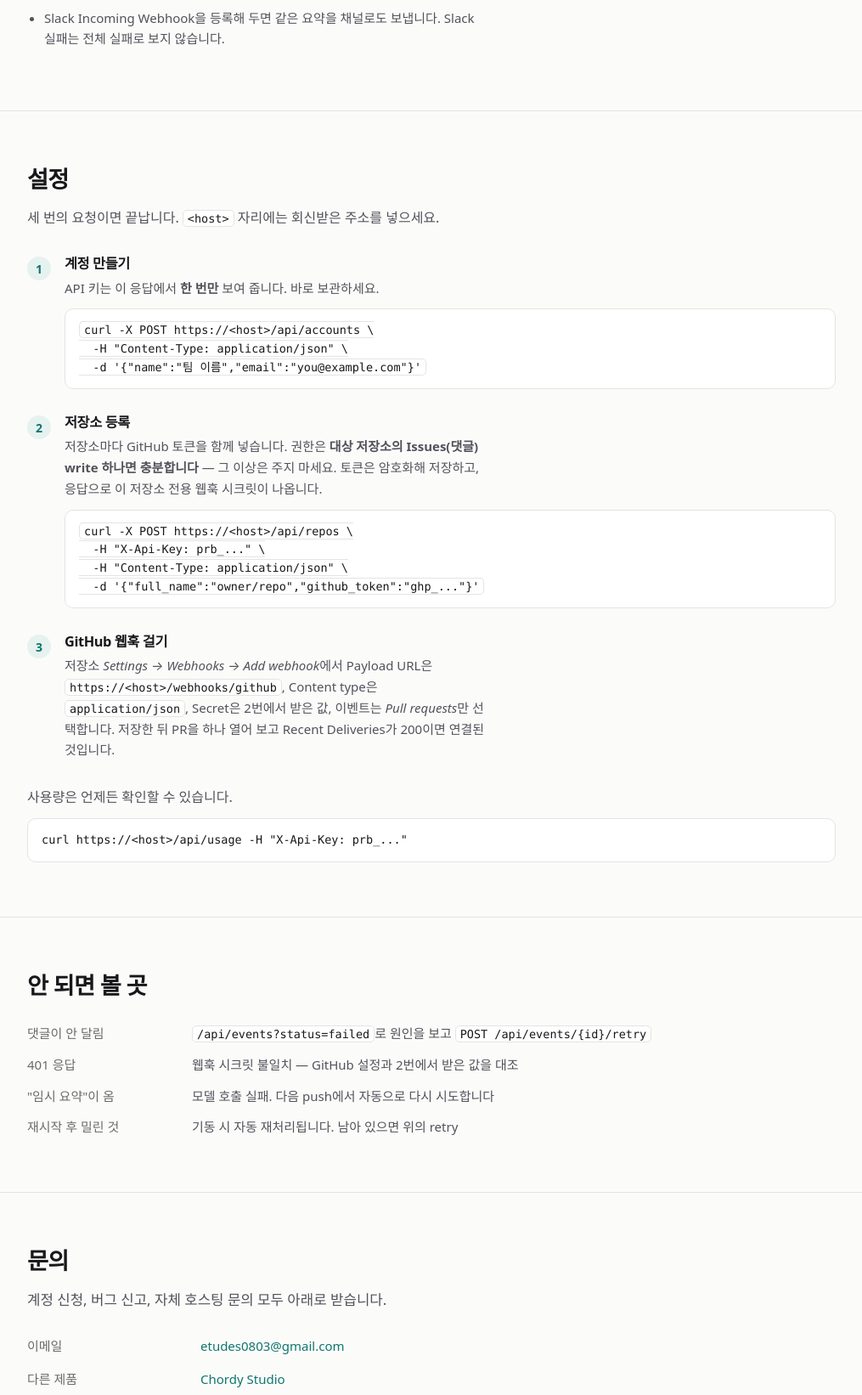
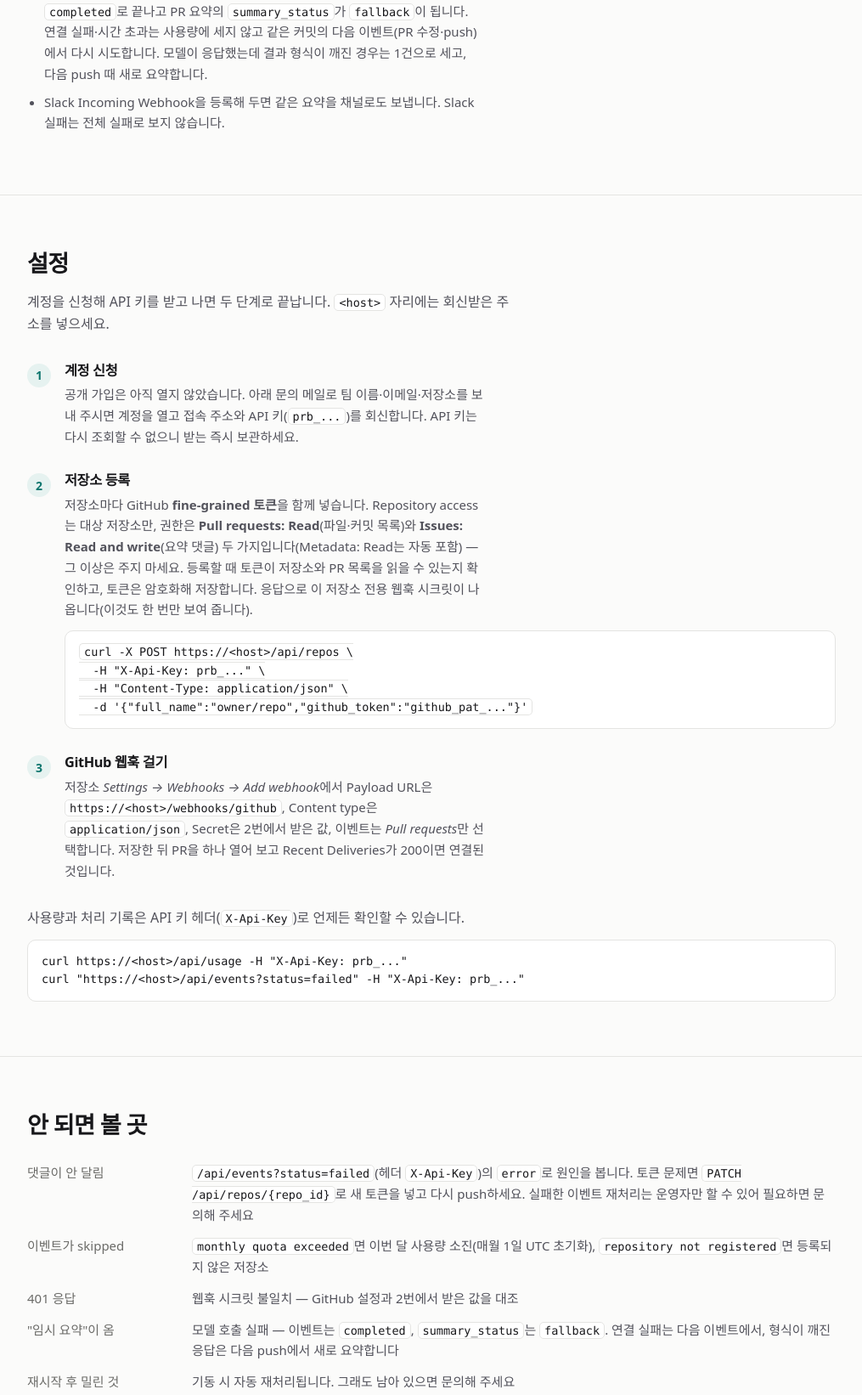
Before and after one commit to etudes0803-kor/etudes0803-kor.github.io, a plain HTML site: page prbrief.html in a window 1280 px wide. Shown: the part 1398-3040 px from the top of the page at 85% size, without its empty margins (132-1147 px from the left). Drawn offline with Linux system fonts and the light colour scheme.

Commit message:
fix(prbrief): token permissions, signup by request, accurate failure guide
- Account step: public signup is closed (the service now answers 403), so
  customers request an account by mail instead of calling POST /api/accounts.
- Fine-grained token needs Pull requests: Read + Issues: Read and write
  (not Issues write only); example uses github_pat_... instead of ghp_....
- Customers cannot call the retry endpoint (admin only) — tell them to fix the
  token and push again, or ask; document the X-Api-Key header for /api/events.
- Model failures: the event completes with summary_status fallback (it was
  described as a failed event); explain skipped (quota / not registered) and
  that every opened/push counts as one summary.

Co-Authored-By: Claude Opus 5.5 <noreply@anthropic.com>

```diff
--- a/prbrief.html
+++ b/prbrief.html
@@ -228,11 +228,14 @@
       <ul class="plain">
         <li><code>opened</code> · <code>edited</code> · <code>synchronize</code> 이벤트를 처리합니다.</li>
         <li>웹훅 서명을 검증하고, 같은 delivery가 두 번 오면 두 번째는 버립니다.</li>
-        <li>같은 head SHA에 대해서는 요약을 캐시합니다 — 라벨만 바꿔도 다시 모델을 부르지 않습니다.</li>
+        <li>같은 커밋(head SHA)의 요약은 캐시합니다 — PR 제목·본문만 고쳐도 모델을 다시 부르지 않고,
+          사용량에도 세지 않습니다. 사용량은 PR을 열 때와 push할 때마다 요약 1건으로 셉니다.</li>
         <li>봇 댓글은 새로 달지 않고 기존 댓글을 갱신합니다(설정으로 매번 새 댓글도 가능).</li>
         <li>lock 파일과 생성된 파일은 요약 입력에서 제외하고, 본문이 길면 잘라서 넣습니다.</li>
-        <li>모델 호출이 실패하면 그 이벤트만 실패로 남고 규칙 기반 임시 요약이 대신 나갑니다.
-          서버는 죽지 않고, 임시 요약은 캐시되지 않아 다음 push에서 다시 시도합니다.</li>
+        <li>모델 호출이 실패하면 규칙 기반 임시 요약이 대신 댓글로 나갑니다. 이벤트는
+          <code>completed</code>로 끝나고 PR 요약의 <code>summary_status</code>가 <code>fallback</code>이 됩니다.
+          연결 실패·시간 초과는 사용량에 세지 않고 같은 커밋의 다음 이벤트(PR 수정·push)에서 다시 시도합니다.
+          모델이 응답했는데 결과 형식이 깨진 경우는 1건으로 세고, 다음 push 때 새로 요약합니다.</li>
         <li>Slack Incoming Webhook을 등록해 두면 같은 요약을 채널로도 보냅니다.
           Slack 실패는 전체 실패로 보지 않습니다.</li>
       </ul>
@@ -243,29 +246,32 @@
     <div class="wrap">
       <h2>설정</h2>
       <p class="body-copy">
-        세 번의 요청이면 끝납니다. <code>&lt;host&gt;</code> 자리에는 회신받은 주소를 넣으세요.
+        계정을 신청해 API 키를 받고 나면 두 단계로 끝납니다. <code>&lt;host&gt;</code> 자리에는 회신받은 주소를 넣으세요.
       </p>
 
       <ol class="steps">
         <li>
-          <h3>계정 만들기</h3>
-          <p>API 키는 이 응답에서 <strong>한 번만</strong> 보여 줍니다. 바로 보관하세요.</p>
-<pre><code>curl -X POST https://&lt;host&gt;/api/accounts \
-  -H "Content-Type: application/json" \
-  -d '{"name":"팀 이름","email":"you@example.com"}'</code></pre>
+          <h3>계정 신청</h3>
+          <p>
+            공개 가입은 아직 열지 않았습니다. 아래 문의 메일로 팀 이름·이메일·저장소를 보내 주시면
+            계정을 열고 접속 주소와 API 키(<code>prb_...</code>)를 회신합니다. API 키는 다시 조회할 수 없으니
+            받는 즉시 보관하세요.
+          </p>
         </li>
 
         <li>
           <h3>저장소 등록</h3>
           <p>
-            저장소마다 GitHub 토큰을 함께 넣습니다. 권한은 <strong>대상 저장소의 Issues(댓글) write
-            하나면 충분합니다</strong> — 그 이상은 주지 마세요. 토큰은 암호화해 저장하고,
-            응답으로 이 저장소 전용 웹훅 시크릿이 나옵니다.
+            저장소마다 GitHub <strong>fine-grained 토큰</strong>을 함께 넣습니다. Repository access는
+            대상 저장소만, 권한은 <strong>Pull requests: Read</strong>(파일·커밋 목록)와
+            <strong>Issues: Read and write</strong>(요약 댓글) 두 가지입니다(Metadata: Read는 자동 포함) —
+            그 이상은 주지 마세요. 등록할 때 토큰이 저장소와 PR 목록을 읽을 수 있는지 확인하고,
+            토큰은 암호화해 저장합니다. 응답으로 이 저장소 전용 웹훅 시크릿이 나옵니다(이것도 한 번만 보여 줍니다).
           </p>
 <pre><code>curl -X POST https://&lt;host&gt;/api/repos \
   -H "X-Api-Key: prb_..." \
   -H "Content-Type: application/json" \
-  -d '{"full_name":"owner/repo","github_token":"ghp_..."}'</code></pre>
+  -d '{"full_name":"owner/repo","github_token":"github_pat_..."}'</code></pre>
         </li>
 
         <li>
@@ -280,8 +286,9 @@
         </li>
       </ol>
 
-      <p class="body-copy">사용량은 언제든 확인할 수 있습니다.</p>
-<pre><code>curl https://&lt;host&gt;/api/usage -H "X-Api-Key: prb_..."</code></pre>
+      <p class="body-copy">사용량과 처리 기록은 API 키 헤더(<code>X-Api-Key</code>)로 언제든 확인할 수 있습니다.</p>
+<pre><code>curl https://&lt;host&gt;/api/usage -H "X-Api-Key: prb_..."
+curl "https://&lt;host&gt;/api/events?status=failed" -H "X-Api-Key: prb_..."</code></pre>
     </div>
   </section>
 
@@ -290,13 +297,19 @@
       <h2>안 되면 볼 곳</h2>
       <dl class="facts">
         <dt>댓글이 안 달림</dt>
-        <dd><code>/api/events?status=failed</code>로 원인을 보고 <code>POST /api/events/{id}/retry</code></dd>
+        <dd><code>/api/events?status=failed</code>(헤더 <code>X-Api-Key</code>)의 <code>error</code>로 원인을 봅니다.
+          토큰 문제면 <code>PATCH /api/repos/{repo_id}</code>로 새 토큰을 넣고 다시 push하세요.
+          실패한 이벤트 재처리는 운영자만 할 수 있어 필요하면 문의해 주세요</dd>
+        <dt>이벤트가 skipped</dt>
+        <dd><code>monthly quota exceeded</code>면 이번 달 사용량 소진(매월 1일 UTC 초기화),
+          <code>repository not registered</code>면 등록되지 않은 저장소</dd>
         <dt>401 응답</dt>
         <dd>웹훅 시크릿 불일치 — GitHub 설정과 2번에서 받은 값을 대조</dd>
         <dt>"임시 요약"이 옴</dt>
-        <dd>모델 호출 실패. 다음 push에서 자동으로 다시 시도합니다</dd>
+        <dd>모델 호출 실패 — 이벤트는 <code>completed</code>, <code>summary_status</code>는 <code>fallback</code>.
+          연결 실패는 다음 이벤트에서, 형식이 깨진 응답은 다음 push에서 새로 요약합니다</dd>
         <dt>재시작 후 밀린 것</dt>
-        <dd>기동 시 자동 재처리됩니다. 남아 있으면 위의 retry</dd>
+        <dd>기동 시 자동 재처리됩니다. 그래도 남아 있으면 문의해 주세요</dd>
       </dl>
     </div>
   </section>
```
